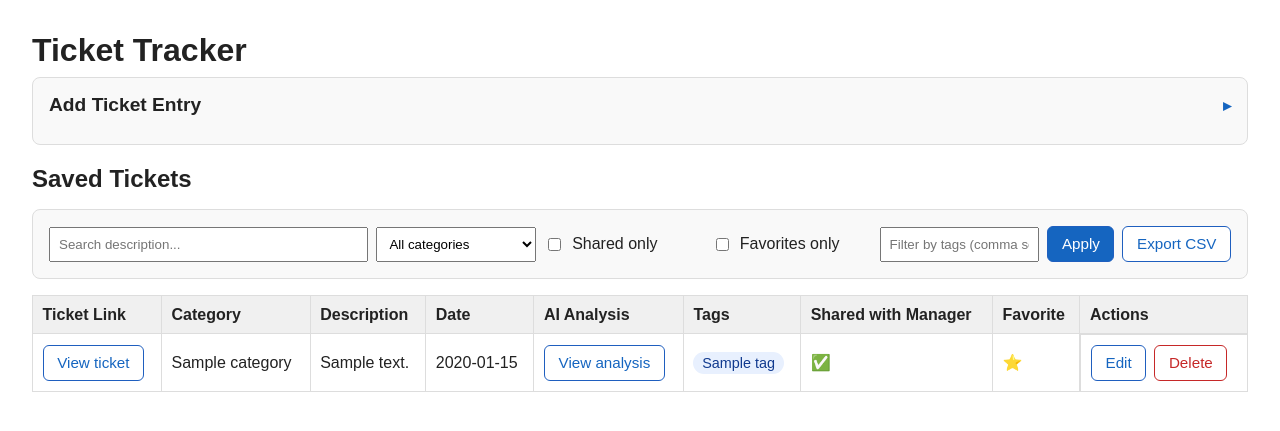
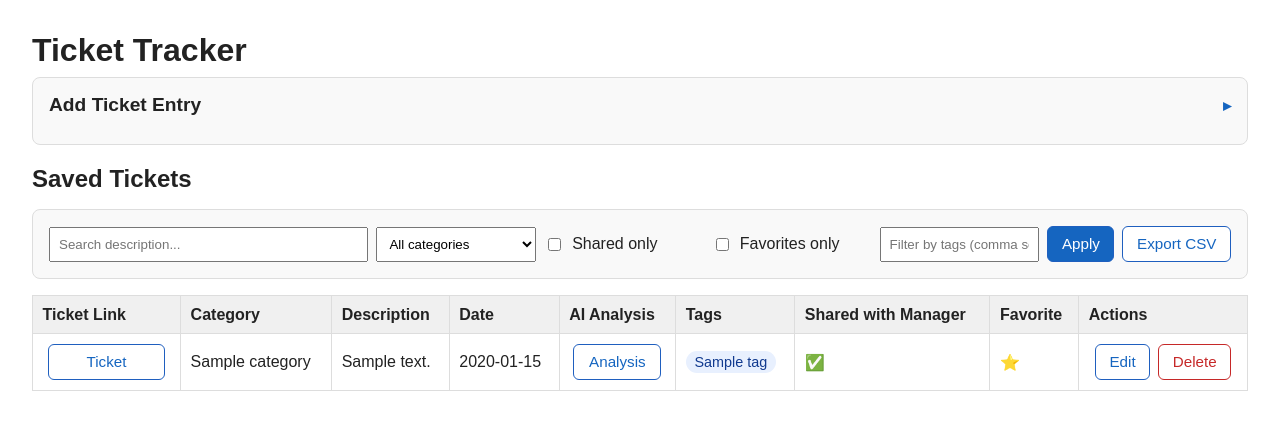
Before and after one commit to Mitchell-13/pack_tracker, a Flask app: page / in a window 1280 px wide. Shown: the top 431 px of the page. Run offline with Flask 3, Linux system fonts and the light colour scheme; tables that the repository leaves empty hold one stand-in row (values such as "Sample post").

Commit message:
Polish ticket table action labels and alignment

```diff
--- a/templates/index.html
+++ b/templates/index.html
@@ -48,7 +48,24 @@
     .controls { margin: 1rem 0; }
     .controls form { display: grid; grid-template-columns: 2fr 1fr 1fr 1fr 1fr auto auto; gap: 0.5rem; align-items: center; }
     .controls label { margin: 0; font-weight: normal; }
-    .actions { display: flex; gap: 0.5rem; align-items: center; }
+    .ticket-link-cell,
+    .analysis-cell,
+    .actions-cell {
+      text-align: center;
+      vertical-align: middle;
+    }
+    .ticket-link-cell .btn,
+    .analysis-cell .btn {
+      min-width: 88px;
+      text-align: center;
+    }
+    .actions {
+      display: flex;
+      gap: 0.5rem;
+      align-items: center;
+      justify-content: center;
+      flex-wrap: wrap;
+    }
     .actions a { text-decoration: none; }
     .actions form { border: 0; background: transparent; padding: 0; }
     .actions button { width: auto; }
@@ -239,20 +256,20 @@
     <tbody>
       {% for ticket in tickets %}
       <tr>
-        <td>
-          <a class="btn secondary" href="{{ ticket['link'] }}" target="_blank" rel="noopener">View ticket</a>
+        <td class="ticket-link-cell">
+          <a class="btn secondary" href="{{ ticket['link'] }}" target="_blank" rel="noopener">Ticket</a>
         </td>
         <td>{{ ticket['category'] }}</td>
         <td>{{ ticket['description'] }}</td>
         <td>{{ ticket['date'] }}</td>
-        <td>
+        <td class="analysis-cell">
           {% if ticket['ai_analysis'] %}
             <button
               type="button"
               class="btn secondary"
               data-analysis-html="{{ ticket['ai_analysis']|e }}"
             >
-              View analysis
+              Analysis
             </button>
           {% else %}
             —
@@ -271,7 +288,8 @@
         </td>
         <td>{{ '✅' if ticket['shared_with_manager'] else '❌' }}</td>
         <td>{{ '⭐' if ticket['favorite'] else '—' }}</td>
-        <td class="actions">
+        <td class="actions-cell">
+          <div class="actions">
             <form method="get" action="{{ url_for('index') }}">
               <input type="hidden" name="edit_id" value="{{ ticket['id'] }}" />
               <input type="hidden" name="sort_by" value="{{ sort_by }}" />
@@ -286,6 +304,7 @@
             <form action="{{ url_for('delete_ticket', ticket_id=ticket['id']) }}" method="post">
               <button class="btn danger" type="submit" onclick="return confirm('Delete this ticket?');">Delete</button>
             </form>
+          </div>
         </td>
       </tr>
       {% else %}
```
Lines whose indentation alone changed are shown as unchanged.
